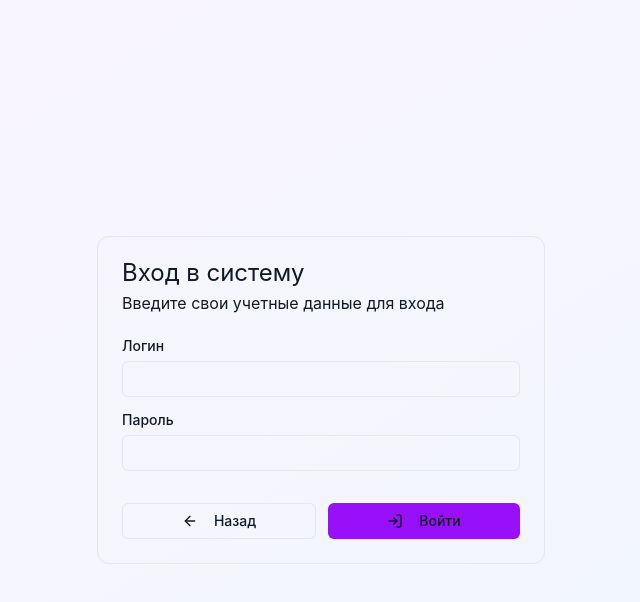
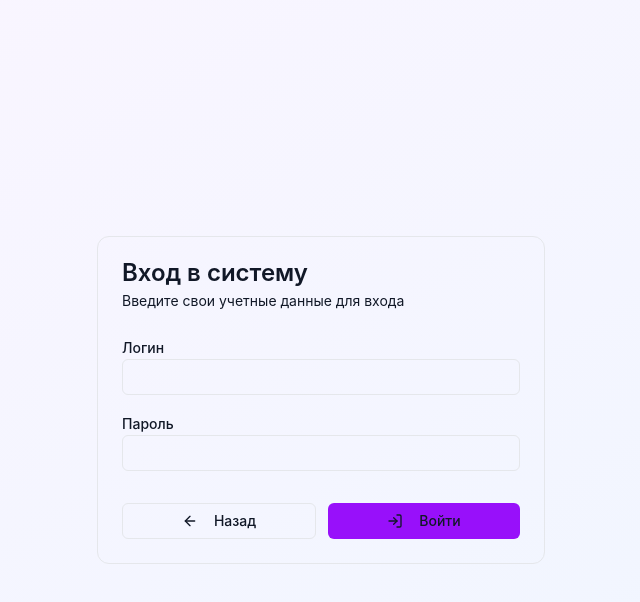
Before and after one commit to moevm/nsql1h26-theat, a React (Vite) app in the folder src/frontend/: page / in a window 1280 px wide. Both pictures are taken after a click on the button "Войти". Shown: the top 602 px of the page, without its empty margins (319-959 px from the left). Built offline with nearby package versions, Linux system fonts and the light colour scheme; no server answers.

Commit message:
chore: simplify ui

```diff
--- a/src/frontend/src/app/components/ui/badge.tsx
+++ b/src/frontend/src/app/components/ui/badge.tsx
@@ -1,14 +1,13 @@
 import * as React from "react";
-
 import { cn } from "./utils";
 
 type BadgeVariant = "default" | "secondary" | "destructive" | "outline";
 
-const variants: Record<BadgeVariant, string> = {
-  default: "border-transparent bg-primary text-primary-foreground [a&]:hover:bg-primary/90",
-  secondary: "border-transparent bg-secondary text-secondary-foreground [a&]:hover:bg-secondary/90",
-  destructive: "border-transparent bg-destructive text-white [a&]:hover:bg-destructive/90 focus-visible:ring-destructive/20 dark:focus-visible:ring-destructive/40 dark:bg-destructive/60",
-  outline: "text-foreground [a&]:hover:bg-accent [a&]:hover:text-accent-foreground",
+const variantClasses: Record<BadgeVariant, string> = {
+  default: "bg-primary text-primary-foreground border-transparent",
+  secondary: "bg-secondary text-secondary-foreground border-transparent",
+  destructive: "bg-destructive text-white border-transparent",
+  outline: "text-foreground",
 };
 
 export function badgeVariants({
@@ -16,24 +15,16 @@ export function badgeVariants({
   className,
 }: { variant?: BadgeVariant; className?: string } = {}) {
   return cn(
-    "inline-flex items-center justify-center rounded-md border px-2 py-0.5 text-xs font-medium w-fit whitespace-nowrap shrink-0 [&>svg]:size-3 gap-1 [&>svg]:pointer-events-none focus-visible:border-ring focus-visible:ring-ring/50 focus-visible:ring-[3px] aria-invalid:ring-destructive/20 dark:aria-invalid:ring-destructive/40 aria-invalid:border-destructive transition-[color,box-shadow] overflow-hidden",
-    variants[variant],
+    "inline-flex items-center rounded-md border px-2 py-0.5 text-xs font-medium",
+    variantClasses[variant],
     className,
   );
 }
 
-function Badge({
+export function Badge({
   className,
   variant = "default",
   ...props
 }: React.ComponentProps<"span"> & { variant?: BadgeVariant }) {
-  return (
-    <span
-      data-slot="badge"
-      className={badgeVariants({ variant, className })}
-      {...props}
-    />
-  );
+  return <span className={badgeVariants({ variant, className })} {...props} />;
 }
-
-export { Badge };
--- a/src/frontend/src/app/components/ui/button.tsx
+++ b/src/frontend/src/app/components/ui/button.tsx
@@ -1,24 +1,23 @@
 import * as React from "react";
-
 import { cn } from "./utils";
 
 type ButtonVariant = "default" | "destructive" | "outline" | "secondary" | "ghost" | "link";
 type ButtonSize = "default" | "sm" | "lg" | "icon";
 
-const variants: Record<ButtonVariant, string> = {
+const variantClasses: Record<ButtonVariant, string> = {
   default: "bg-primary text-primary-foreground hover:bg-primary/90",
-  destructive: "bg-destructive text-white hover:bg-destructive/90 focus-visible:ring-destructive/20 dark:focus-visible:ring-destructive/40 dark:bg-destructive/60",
-  outline: "border bg-background text-foreground hover:bg-accent hover:text-accent-foreground dark:bg-input/30 dark:border-input dark:hover:bg-input/50",
+  destructive: "bg-destructive text-white hover:bg-destructive/90",
+  outline: "border bg-background hover:bg-accent hover:text-accent-foreground",
   secondary: "bg-secondary text-secondary-foreground hover:bg-secondary/80",
-  ghost: "hover:bg-accent hover:text-accent-foreground dark:hover:bg-accent/50",
+  ghost: "hover:bg-accent hover:text-accent-foreground",
   link: "text-primary underline-offset-4 hover:underline",
 };
 
-const sizes: Record<ButtonSize, string> = {
-  default: "h-9 px-4 py-2 has-[>svg]:px-3",
-  sm: "h-8 rounded-md gap-1.5 px-3 has-[>svg]:px-2.5",
-  lg: "h-10 rounded-md px-6 has-[>svg]:px-4",
-  icon: "size-9 rounded-md",
+const sizeClasses: Record<ButtonSize, string> = {
+  default: "h-9 px-4 py-2",
+  sm: "h-8 px-3",
+  lg: "h-10 px-6",
+  icon: "size-9",
 };
 
 export function buttonVariants({
@@ -27,26 +26,18 @@ export function buttonVariants({
   className,
 }: { variant?: ButtonVariant; size?: ButtonSize; className?: string } = {}) {
   return cn(
-    "inline-flex items-center justify-center gap-2 whitespace-nowrap rounded-md text-sm font-medium transition-all disabled:pointer-events-none disabled:opacity-50 [&_svg]:pointer-events-none [&_svg:not([class*='size-'])]:size-4 shrink-0 [&_svg]:shrink-0 outline-none focus-visible:border-ring focus-visible:ring-ring/50 focus-visible:ring-[3px] aria-invalid:ring-destructive/20 dark:aria-invalid:ring-destructive/40 aria-invalid:border-destructive",
-    variants[variant],
-    sizes[size],
+    "inline-flex items-center justify-center gap-2 rounded-md text-sm font-medium transition-colors disabled:pointer-events-none disabled:opacity-50 focus-visible:outline-none focus-visible:ring-2 focus-visible:ring-ring",
+    variantClasses[variant],
+    sizeClasses[size],
     className,
   );
 }
 
-function Button({
+export function Button({
   className,
   variant = "default",
   size = "default",
   ...props
 }: React.ComponentProps<"button"> & { variant?: ButtonVariant; size?: ButtonSize }) {
-  return (
-    <button
-      data-slot="button"
-      className={buttonVariants({ variant, size, className })}
-      {...props}
-    />
-  );
+  return <button className={buttonVariants({ variant, size, className })} {...props} />;
 }
-
-export { Button };
--- a/src/frontend/src/app/components/ui/card.tsx
+++ b/src/frontend/src/app/components/ui/card.tsx
@@ -1,92 +1,30 @@
 import * as React from "react";
-
 import { cn } from "./utils";
 
-function Card({ className, ...props }: React.ComponentProps<"div">) {
-  return (
-    <div
-      data-slot="card"
-      className={cn(
-        "bg-card text-card-foreground flex flex-col gap-6 rounded-xl border",
-        className,
-      )}
-      {...props}
-    />
-  );
+export function Card({ className, ...props }: React.ComponentProps<"div">) {
+  return <div className={cn("rounded-xl border bg-card text-card-foreground", className)} {...props} />;
 }
 
-function CardHeader({ className, ...props }: React.ComponentProps<"div">) {
-  return (
-    <div
-      data-slot="card-header"
-      className={cn(
-        "@container/card-header grid auto-rows-min grid-rows-[auto_auto] items-start gap-1.5 px-6 pt-6 has-data-[slot=card-action]:grid-cols-[1fr_auto] [.border-b]:pb-6",
-        className,
-      )}
-      {...props}
-    />
-  );
+export function CardHeader({ className, ...props }: React.ComponentProps<"div">) {
+  return <div className={cn("space-y-1.5 p-6", className)} {...props} />;
 }
 
-function CardTitle({ className, ...props }: React.ComponentProps<"div">) {
-  return (
-    <h4
-      data-slot="card-title"
-      className={cn("leading-none", className)}
-      {...props}
-    />
-  );
+export function CardTitle({ className, ...props }: React.ComponentProps<"div">) {
+  return <h4 className={cn("font-semibold leading-none", className)} {...props} />;
 }
 
-function CardDescription({ className, ...props }: React.ComponentProps<"div">) {
-  return (
-    <p
-      data-slot="card-description"
-      className={cn("text-muted-foreground", className)}
-      {...props}
-    />
-  );
+export function CardDescription({ className, ...props }: React.ComponentProps<"div">) {
+  return <p className={cn("text-sm text-muted-foreground", className)} {...props} />;
 }
 
-function CardAction({ className, ...props }: React.ComponentProps<"div">) {
-  return (
-    <div
-      data-slot="card-action"
-      className={cn(
-        "col-start-2 row-span-2 row-start-1 self-start justify-self-end",
-        className,
-      )}
-      {...props}
-    />
-  );
+export function CardContent({ className, ...props }: React.ComponentProps<"div">) {
+  return <div className={cn("p-6 pt-0", className)} {...props} />;
 }
 
-function CardContent({ className, ...props }: React.ComponentProps<"div">) {
-  return (
-    <div
-      data-slot="card-content"
-      className={cn("px-6 [&:last-child]:pb-6", className)}
-      {...props}
-    />
-  );
+export function CardFooter({ className, ...props }: React.ComponentProps<"div">) {
+  return <div className={cn("flex items-center p-6 pt-0", className)} {...props} />;
 }
 
-function CardFooter({ className, ...props }: React.ComponentProps<"div">) {
-  return (
-    <div
-      data-slot="card-footer"
-      className={cn("flex items-center px-6 pb-6 [.border-t]:pt-6", className)}
-      {...props}
-    />
-  );
+export function CardAction({ className, ...props }: React.ComponentProps<"div">) {
+  return <div className={className} {...props} />;
 }
-
-export {
-  Card,
-  CardHeader,
-  CardFooter,
-  CardTitle,
-  CardAction,
-  CardDescription,
-  CardContent,
-};
--- a/src/frontend/src/app/components/ui/input.tsx
+++ b/src/frontend/src/app/components/ui/input.tsx
@@ -1,21 +1,15 @@
 import * as React from "react";
-
 import { cn } from "./utils";
 
-function Input({ className, type, ...props }: React.ComponentProps<"input">) {
+export function Input({ className, type, ...props }: React.ComponentProps<"input">) {
   return (
     <input
       type={type}
-      data-slot="input"
       className={cn(
-        "file:text-foreground placeholder:text-muted-foreground selection:bg-primary selection:text-primary-foreground dark:bg-input/30 border-input flex h-9 w-full min-w-0 rounded-md border px-3 py-1 text-base bg-input-background transition-[color,box-shadow] outline-none file:inline-flex file:h-7 file:border-0 file:bg-transparent file:text-sm file:font-medium disabled:pointer-events-none disabled:cursor-not-allowed disabled:opacity-50 md:text-sm",
-        "focus-visible:border-ring focus-visible:ring-ring/50 focus-visible:ring-[3px]",
-        "aria-invalid:ring-destructive/20 dark:aria-invalid:ring-destructive/40 aria-invalid:border-destructive",
+        "h-9 w-full rounded-md border border-input bg-input-background px-3 py-1 text-sm outline-none placeholder:text-muted-foreground disabled:cursor-not-allowed disabled:opacity-50 focus-visible:ring-2 focus-visible:ring-ring",
         className,
       )}
       {...props}
     />
   );
 }
-
-export { Input };
--- a/src/frontend/src/app/components/ui/label.tsx
+++ b/src/frontend/src/app/components/ui/label.tsx
@@ -1,21 +1,6 @@
 import * as React from "react";
-
 import { cn } from "./utils";
 
-function Label({
-  className,
-  ...props
-}: React.ComponentProps<"label">) {
-  return (
-    <label
-      data-slot="label"
-      className={cn(
-        "flex items-center gap-2 text-sm leading-none font-medium select-none peer-disabled:cursor-not-allowed peer-disabled:opacity-50",
-        className,
-      )}
-      {...props}
-    />
-  );
+export function Label({ className, ...props }: React.ComponentProps<"label">) {
+  return <label className={cn("text-sm font-medium leading-none", className)} {...props} />;
 }
-
-export { Label };
--- a/src/frontend/src/app/components/ui/select.tsx
+++ b/src/frontend/src/app/components/ui/select.tsx
@@ -2,46 +2,18 @@
 
 import * as React from "react";
 import * as SelectPrimitive from "@radix-ui/react-select";
-import {
-  CheckIcon,
-  ChevronDownIcon,
-  ChevronUpIcon,
-} from "lucide-react";
-
+import { CheckIcon, ChevronDownIcon, ChevronUpIcon } from "lucide-react";
 import { cn } from "./utils";
 
-function Select({
-  ...props
-}: React.ComponentProps<typeof SelectPrimitive.Root>) {
-  return <SelectPrimitive.Root data-slot="select" {...props} />;
-}
+const Select = SelectPrimitive.Root;
+const SelectGroup = SelectPrimitive.Group;
+const SelectValue = SelectPrimitive.Value;
 
-function SelectGroup({
-  ...props
-}: React.ComponentProps<typeof SelectPrimitive.Group>) {
-  return <SelectPrimitive.Group data-slot="select-group" {...props} />;
-}
-
-function SelectValue({
-  ...props
-}: React.ComponentProps<typeof SelectPrimitive.Value>) {
-  return <SelectPrimitive.Value data-slot="select-value" {...props} />;
-}
-
-function SelectTrigger({
-  className,
-  size = "default",
-  children,
-  ...props
-}: React.ComponentProps<typeof SelectPrimitive.Trigger> & {
-  size?: "sm" | "default";
-}) {
+function SelectTrigger({ className, children, ...props }: React.ComponentProps<typeof SelectPrimitive.Trigger>) {
   return (
     <SelectPrimitive.Trigger
-      data-slot="select-trigger"
-      data-size={size}
       className={cn(
-        "border-input data-[placeholder]:text-muted-foreground [&_svg:not([class*='text-'])]:text-muted-foreground focus-visible:border-ring focus-visible:ring-ring/50 aria-invalid:ring-destructive/20 dark:aria-invalid:ring-destructive/40 aria-invalid:border-destructive dark:bg-input/30 dark:hover:bg-input/50 flex w-full items-center justify-between gap-2 rounded-md border bg-input-background px-3 py-2 text-sm whitespace-nowrap transition-[color,box-shadow] outline-none focus-visible:ring-[3px] disabled:cursor-not-allowed disabled:opacity-50 data-[size=default]:h-9 data-[size=sm]:h-8 *:data-[slot=select-value]:line-clamp-1 *:data-[slot=select-value]:flex *:data-[slot=select-value]:items-center *:data-[slot=select-value]:gap-2 [&_svg]:pointer-events-none [&_svg]:shrink-0 [&_svg:not([class*='size-'])]:size-4",
+        "flex h-9 w-full items-center justify-between rounded-md border border-input bg-input-background px-3 py-2 text-sm outline-none disabled:cursor-not-allowed disabled:opacity-50 focus-visible:ring-2 focus-visible:ring-ring",
         className,
       )}
       {...props}
@@ -54,64 +26,29 @@ function SelectTrigger({
   );
 }
 
-function SelectContent({
-  className,
-  children,
-  position = "popper",
-  ...props
-}: React.ComponentProps<typeof SelectPrimitive.Content>) {
+function SelectContent({ className, children, ...props }: React.ComponentProps<typeof SelectPrimitive.Content>) {
   return (
     <SelectPrimitive.Portal>
       <SelectPrimitive.Content
-        data-slot="select-content"
         className={cn(
-          "bg-popover text-popover-foreground data-[state=open]:animate-in data-[state=closed]:animate-out data-[state=closed]:fade-out-0 data-[state=open]:fade-in-0 data-[state=closed]:zoom-out-95 data-[state=open]:zoom-in-95 data-[side=bottom]:slide-in-from-top-2 data-[side=left]:slide-in-from-right-2 data-[side=right]:slide-in-from-left-2 data-[side=top]:slide-in-from-bottom-2 relative z-50 max-h-(--radix-select-content-available-height) min-w-[8rem] origin-(--radix-select-content-transform-origin) overflow-x-hidden overflow-y-auto rounded-md border shadow-md",
-          position === "popper" &&
-            "data-[side=bottom]:translate-y-1 data-[side=left]:-translate-x-1 data-[side=right]:translate-x-1 data-[side=top]:-translate-y-1",
+          "z-50 max-h-96 min-w-32 overflow-hidden rounded-md border bg-popover text-popover-foreground shadow-md",
           className,
         )}
-        position={position}
         {...props}
       >
         <SelectScrollUpButton />
-        <SelectPrimitive.Viewport
-          className={cn(
-            "p-1",
-            position === "popper" &&
-              "h-[var(--radix-select-trigger-height)] w-full min-w-[var(--radix-select-trigger-width)] scroll-my-1",
-          )}
-        >
-          {children}
-        </SelectPrimitive.Viewport>
+        <SelectPrimitive.Viewport className="p-1">{children}</SelectPrimitive.Viewport>
         <SelectScrollDownButton />
       </SelectPrimitive.Content>
     </SelectPrimitive.Portal>
   );
 }
 
-function SelectLabel({
-  className,
-  ...props
-}: React.ComponentProps<typeof SelectPrimitive.Label>) {
-  return (
-    <SelectPrimitive.Label
-      data-slot="select-label"
-      className={cn("text-muted-foreground px-2 py-1.5 text-xs", className)}
-      {...props}
-    />
-  );
-}
-
-function SelectItem({
-  className,
-  children,
-  ...props
-}: React.ComponentProps<typeof SelectPrimitive.Item>) {
+function SelectItem({ className, children, ...props }: React.ComponentProps<typeof SelectPrimitive.Item>) {
   return (
     <SelectPrimitive.Item
-      data-slot="select-item"
       className={cn(
-        "focus:bg-accent focus:text-accent-foreground [&_svg:not([class*='text-'])]:text-muted-foreground relative flex w-full cursor-default items-center gap-2 rounded-sm py-1.5 pr-8 pl-2 text-sm outline-hidden select-none data-[disabled]:pointer-events-none data-[disabled]:opacity-50 [&_svg]:pointer-events-none [&_svg]:shrink-0 [&_svg:not([class*='size-'])]:size-4 *:[span]:last:flex *:[span]:last:items-center *:[span]:last:gap-2",
+        "relative flex cursor-default select-none items-center rounded-sm py-1.5 pl-2 pr-8 text-sm outline-none focus:bg-accent focus:text-accent-foreground data-[disabled]:pointer-events-none data-[disabled]:opacity-50",
         className,
       )}
       {...props}
@@ -126,64 +63,20 @@ function SelectItem({
   );
 }
 
-function SelectSeparator({
-  className,
-  ...props
-}: React.ComponentProps<typeof SelectPrimitive.Separator>) {
-  return (
-    <SelectPrimitive.Separator
-      data-slot="select-separator"
-      className={cn("bg-border pointer-events-none -mx-1 my-1 h-px", className)}
-      {...props}
-    />
-  );
+function SelectLabel({ className, ...props }: React.ComponentProps<typeof SelectPrimitive.Label>) {
+  return <SelectPrimitive.Label className={cn("px-2 py-1.5 text-xs text-muted-foreground", className)} {...props} />;
 }
 
-function SelectScrollUpButton({
-  className,
-  ...props
-}: React.ComponentProps<typeof SelectPrimitive.ScrollUpButton>) {
-  return (
-    <SelectPrimitive.ScrollUpButton
-      data-slot="select-scroll-up-button"
-      className={cn(
-        "flex cursor-default items-center justify-center py-1",
-        className,
-      )}
-      {...props}
-    >
-      <ChevronUpIcon className="size-4" />
-    </SelectPrimitive.ScrollUpButton>
-  );
+function SelectSeparator({ className, ...props }: React.ComponentProps<typeof SelectPrimitive.Separator>) {
+  return <SelectPrimitive.Separator className={cn("my-1 h-px bg-border", className)} {...props} />;
 }
 
-function SelectScrollDownButton({
-  className,
-  ...props
-}: React.ComponentProps<typeof SelectPrimitive.ScrollDownButton>) {
-  return (
-    <SelectPrimitive.ScrollDownButton
-      data-slot="select-scroll-down-button"
-      className={cn(
-        "flex cursor-default items-center justify-center py-1",
-        className,
-      )}
-      {...props}
-    >
-      <ChevronDownIcon className="size-4" />
-    </SelectPrimitive.ScrollDownButton>
-  );
+function SelectScrollUpButton({ className, ...props }: React.ComponentProps<typeof SelectPrimitive.ScrollUpButton>) {
+  return <SelectPrimitive.ScrollUpButton className={cn("flex items-center justify-center py-1", className)} {...props}><ChevronUpIcon className="size-4" /></SelectPrimitive.ScrollUpButton>;
 }
 
-export {
-  Select,
-  SelectContent,
-  SelectGroup,
-  SelectItem,
-  SelectLabel,
-  SelectScrollDownButton,
-  SelectScrollUpButton,
-  SelectSeparator,
-  SelectTrigger,
-  SelectValue,
-};
+function SelectScrollDownButton({ className, ...props }: React.ComponentProps<typeof SelectPrimitive.ScrollDownButton>) {
+  return <SelectPrimitive.ScrollDownButton className={cn("flex items-center justify-center py-1", className)} {...props}><ChevronDownIcon className="size-4" /></SelectPrimitive.ScrollDownButton>;
+}
+
+export { Select, SelectContent, SelectGroup, SelectItem, SelectLabel, SelectScrollDownButton, SelectScrollUpButton, SelectSeparator, SelectTrigger, SelectValue };
--- a/src/frontend/src/app/components/ui/utils.ts
+++ b/src/frontend/src/app/components/ui/utils.ts
@@ -1,5 +1,5 @@
 export type ClassValue = string | number | false | null | undefined;
 
-export function cn(...inputs: ClassValue[]) {
-  return inputs.filter(Boolean).join(' ');
+export function cn(...classes: ClassValue[]) {
+  return classes.filter(Boolean).join(" ");
 }
```
Also changed, not shown: src/frontend/src/app/components/ui/alert-dialog.tsx (+21 -123 lines), src/frontend/src/app/components/ui/checkbox.tsx (+4 -11 lines), src/frontend/src/app/components/ui/dialog.tsx (+20 -101 lines), src/frontend/src/app/components/ui/sonner.tsx (+4 -20 lines), src/frontend/src/app/components/ui/textarea.tsx (+2 -6 lines).
